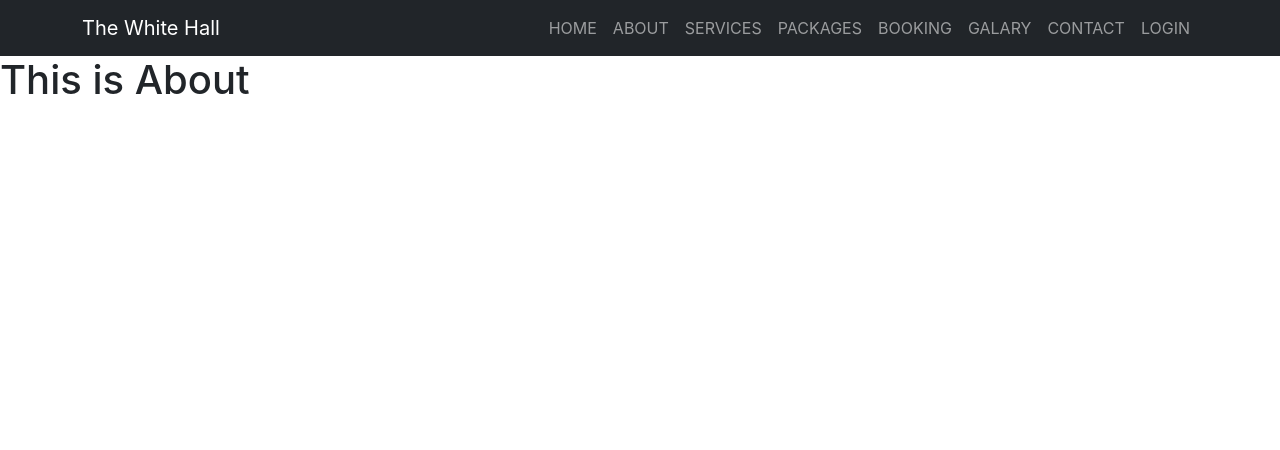
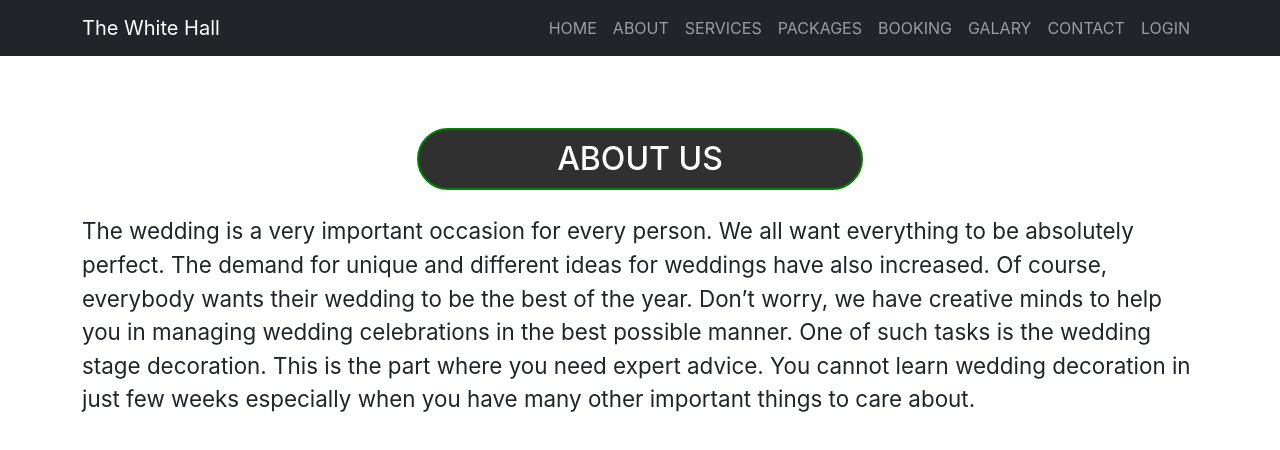
Before and after one commit to dev-hafiz/THE_WHITE_HALL_CLIENT, a React (Create React App) app: page /about in a window 1280 px wide. Shown: the top 450 px of the page. Built offline with nearby package versions, Linux system fonts and the light colour scheme.

Commit message:
About and Packages Added

```diff
--- a/src/Pages/About/About.css
+++ b/src/Pages/About/About.css
@@ -0,0 +1,11 @@
+.About-header {
+    border: 2px solid green;
+    width: 40%;
+    padding: 10px 0;
+    border-radius: 40px;
+    color: white;
+    background-color: rgb(48, 48, 48);
+  }
+  .AboutUS{
+      font-size:1.4em;
+  }
--- a/src/Pages/About/About.js
+++ b/src/Pages/About/About.js
@@ -2,8 +2,18 @@ import React from 'react';
 import './About.css'
 const About = () => {
     return (
-        <div>
-            <h1>This is About</h1>
+        <div className="py-5">
+            <section>
+                <div className="container">
+                    <div className="row">
+
+                        <div className="col-md-12">
+                            <h2 className="mx-auto text-center About-header my-4" >ABOUT US</h2>
+                            <p className="AboutUS"> The wedding is a very important occasion for every person. We all want everything to be absolutely perfect. The demand for unique and different ideas for weddings have also increased. Of course, everybody wants their wedding to be the best of the year. Don’t worry, we have creative minds to help you in managing wedding celebrations in the best possible manner. One of such tasks is the wedding stage decoration. This is the part where you need expert advice. You cannot learn wedding decoration in just few weeks especially when you have many other important things to care about.</p>
+                        </div>
+                    </div>
+                </div>
+            </section>
         </div>
     );
 };
--- a/src/Pages/Home/Home.js
+++ b/src/Pages/Home/Home.js
@@ -1,4 +1,7 @@
 import React from 'react';
+import About from '../About/About';
+import Packages from '../Packages/Packages';
+import Services from '../Services/Services';
 
 
 import Banner from './Banner/Banner';
@@ -6,6 +9,8 @@ const Home = () => {
     return (
 <div>
 <Banner></Banner>
+<About></About>
+<Packages></Packages>
 
         </div>
     );
--- a/src/Pages/Packages/Package.js
+++ b/src/Pages/Packages/Package.js
@@ -1,10 +1,32 @@
 import React from 'react';
 import './Package.css'
-const Package = () => {
+import { Link } from "react-router-dom";
+const Package = ({singlepPackage }) => {
+    const { _id, name, price, Description, Img } = singlepPackage;
     return (
-        <div>
-            <h1>This is Single Package</h1>
+        <div className="col mb-4 " id="services">
+      <div className="card h-100 ">
+        <img
+          src={Img}
+          className="card-img-top p-3 rounded"
+          alt="..."
+          height="450"
+
+        />
+        <div className="card-body">
+          <h2 className="card-title text-danger">{name}</h2>
+          <p className="card-text text-justify ">{(Description).slice(0, 300)}</p>
         </div>
+        <div className="card-footer">
+          <small className="text-muted">
+            <h4 className="text-primary mt-1 mb-5">Price: ${price}</h4>
+            <Link to={`/booking/${_id}`}>
+              <button className="btn btn-danger mb-3"> <i className="fas fa-shopping-cart"></i> Book Package </button>
+            </Link>
+          </small>
+        </div>
+      </div>
+    </div>
     );
 };
 
--- a/src/Pages/Packages/Packages.css
+++ b/src/Pages/Packages/Packages.css
@@ -0,0 +1,8 @@
+.packages-header{
+    border: 2px solid green;
+    width: 40%;
+    padding: 10px 0;
+    border-radius: 40px;
+    color: white;
+    background-color: rgb(48, 48, 48);
+}
--- a/src/Pages/Packages/Packages.js
+++ b/src/Pages/Packages/Packages.js
@@ -1,10 +1,36 @@
-import React from 'react';
+import React, { useEffect, useState } from "react";
 import './Packages.css';
+import Loader from '../../Assets/img/loading.gif';
+import Package from "./Package";
+
+
 const Packages = () => {
+
+    const [packages, setPackages] = useState([]);
+    useEffect(() => {
+      fetch("  ")
+        .then((res) => res.json())
+        .then((data) => setPackages(data));
+    }, []);
+  const  MostDesirePackages=packages.slice(0,3);
     return (
-        <div>
-           <h1>This IS Packages</h1>
-        </div>
+        <div id="packages ">
+        <h2 className=" my-5 packages-header p-3 m-3 mx-auto text-center">
+       Most Desire Packages      </h2>
+  {MostDesirePackages.length===0 ? <span>   <div className=" justify-content-center w-100 d-flex">
+                                  <img src={Loader} alt="" width="300" height="300"/>
+                              </div></span>:(<div className="row row-cols-1 row-cols-md-3 m-2  ">
+          {MostDesirePackages.map((singlepPackage) => (
+                     <Package key={singlepPackage._id} singlepPackage={singlepPackage}></Package>
+
+
+
+          ))}
+        </div>)}
+
+
+
+      </div>
     );
 };
 
```
Also changed, not shown: src/Assets/img/loader.gif (added), src/Assets/img/loading.gif (added).
